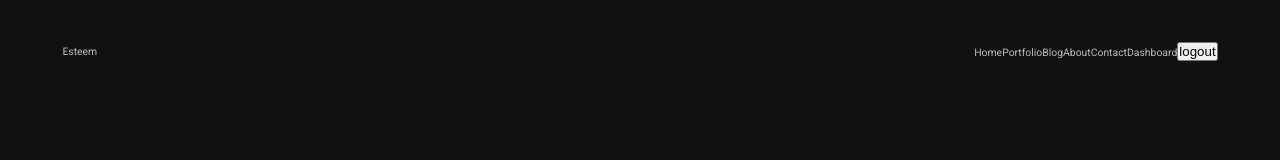
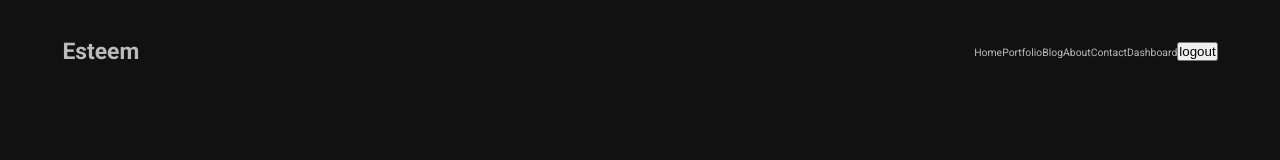
Before and after one commit to esteemayo/next_13, a Next.js app: page / in a window 1280 px wide. Shown: the top 160 px of the page. Built offline with nearby package versions, Linux system fonts and the light colour scheme.

Commit message:
feat: add styling

```diff
--- a/src/components/navbar/Navbar.module.scss
+++ b/src/components/navbar/Navbar.module.scss
@@ -4,3 +4,8 @@
   align-items: center;
   justify-content: space-between;
 }
+
+.logo {
+  font-weight: bold;
+  font-size: 2.2rem;
+}
```
